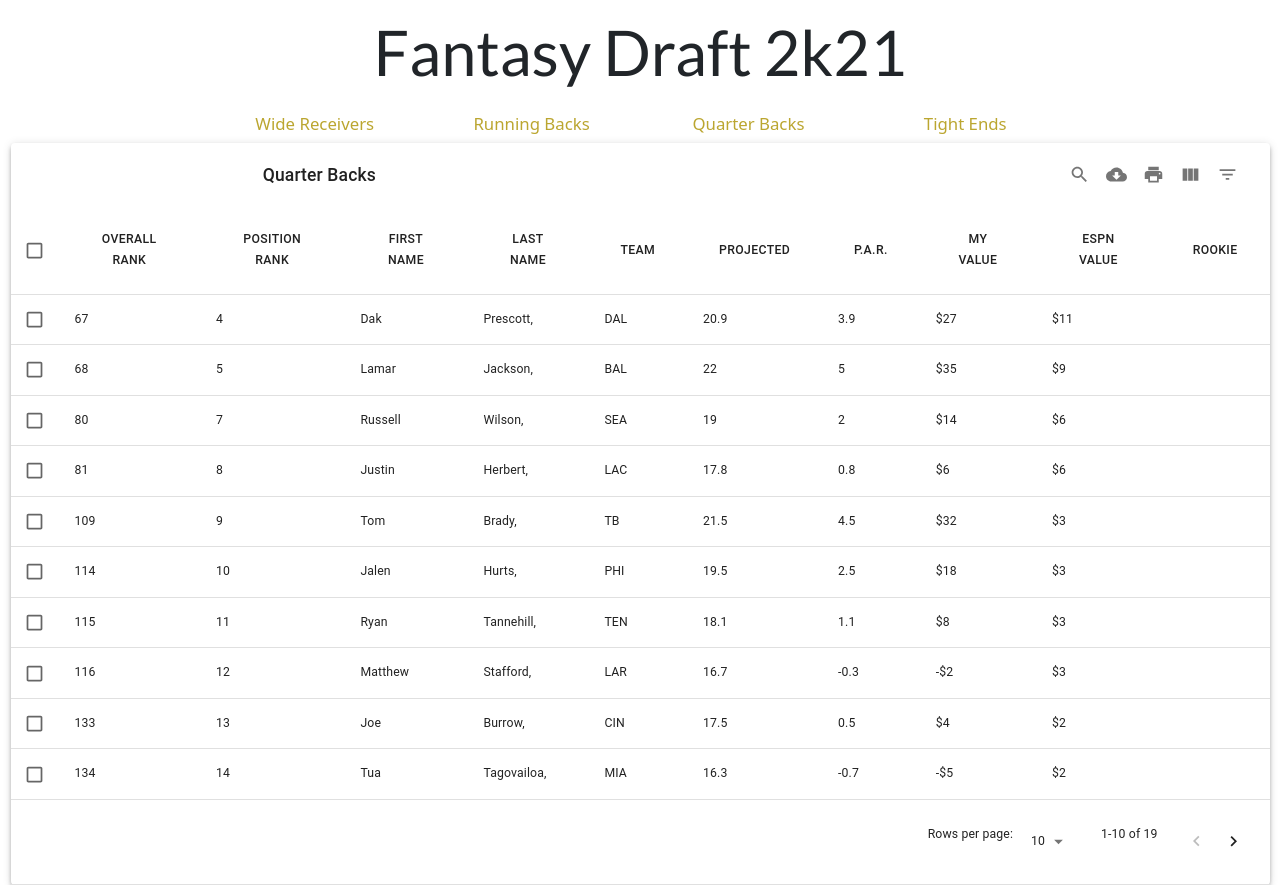
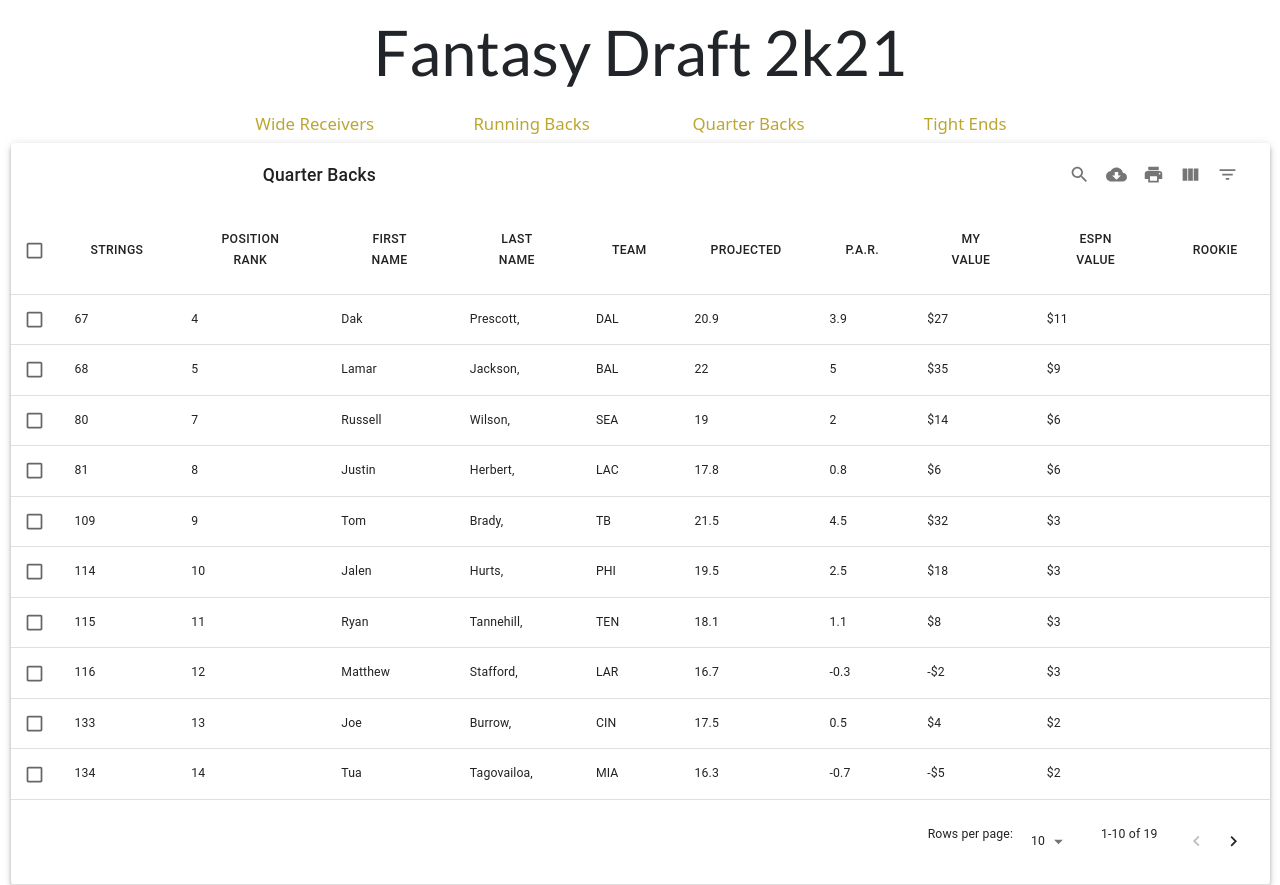
Before and after one commit to jameslaugerman/ff2k21, a React (Create React App) app: page /QB in a window 1280 px wide. Built offline with nearby package versions, Linux system fonts and the light colour scheme.

Commit message:
working version nov. 29

```diff
--- a/package.json
+++ b/package.json
@@ -26,6 +26,7 @@
     "semantic-ui-css": "^2.4.1",
     "semantic-ui-react": "^2.0.3",
     "typescript": "^4.4.4",
+    "typescript-checker": "^2.0.0",
     "web-vitals": "^1.0.1"
   },
   "scripts": {
--- a/src/Components/Main.tsx
+++ b/src/Components/Main.tsx
@@ -26,7 +26,7 @@ export const Main = (): JSX.Element => {
 	const [TE, setTE] = useState<Player[]>(TEData);
 
 	const columns: FF2021Column[] = [
-		{ name: "Overall_Rank", label: "Overall Rank" },
+		{ name: "Overall_Rank", label: "strings" },
 		{ name: "Position_Rank", label: "Position Rank" },
 		{ name: "First_Name", label: "First Name" },
 		{ name: "Last_Name", label: "Last Name" },
```
Also changed, not shown: 1 other file (tests, documents, lock files or other folders).
